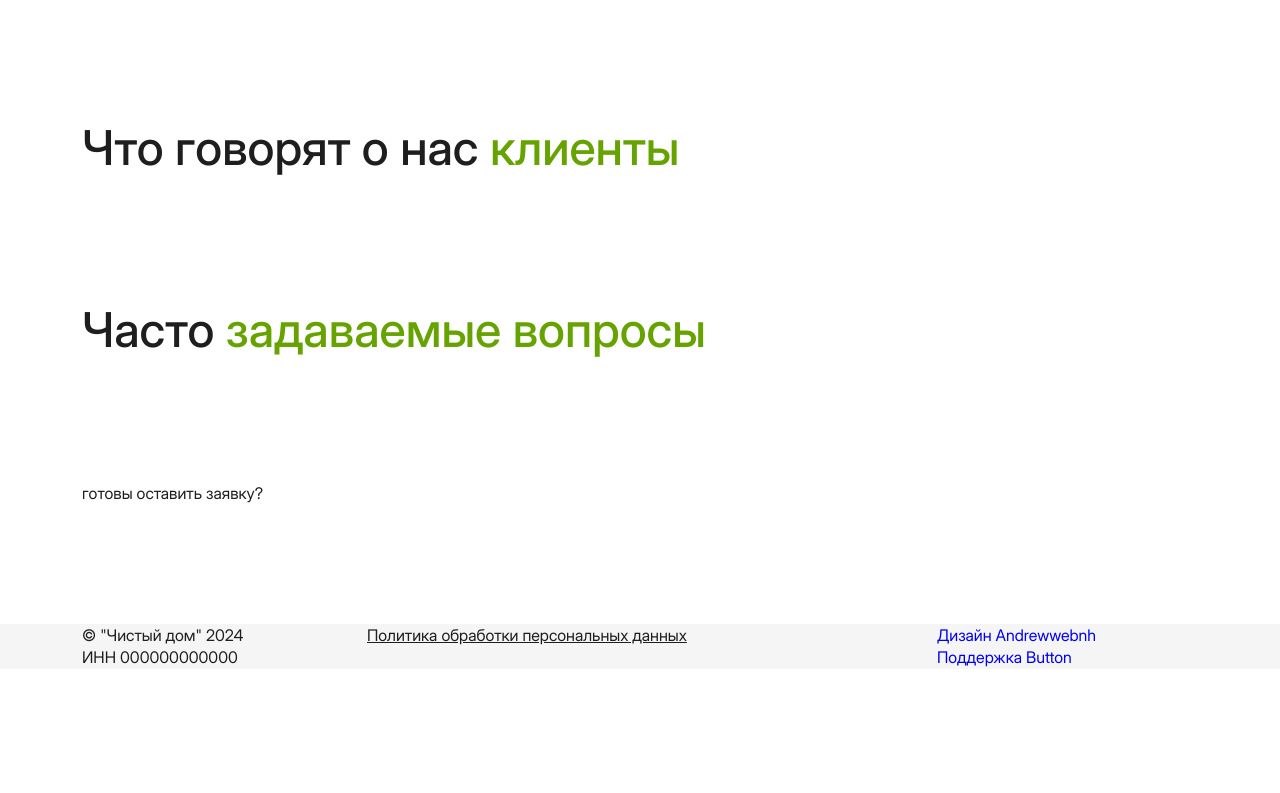
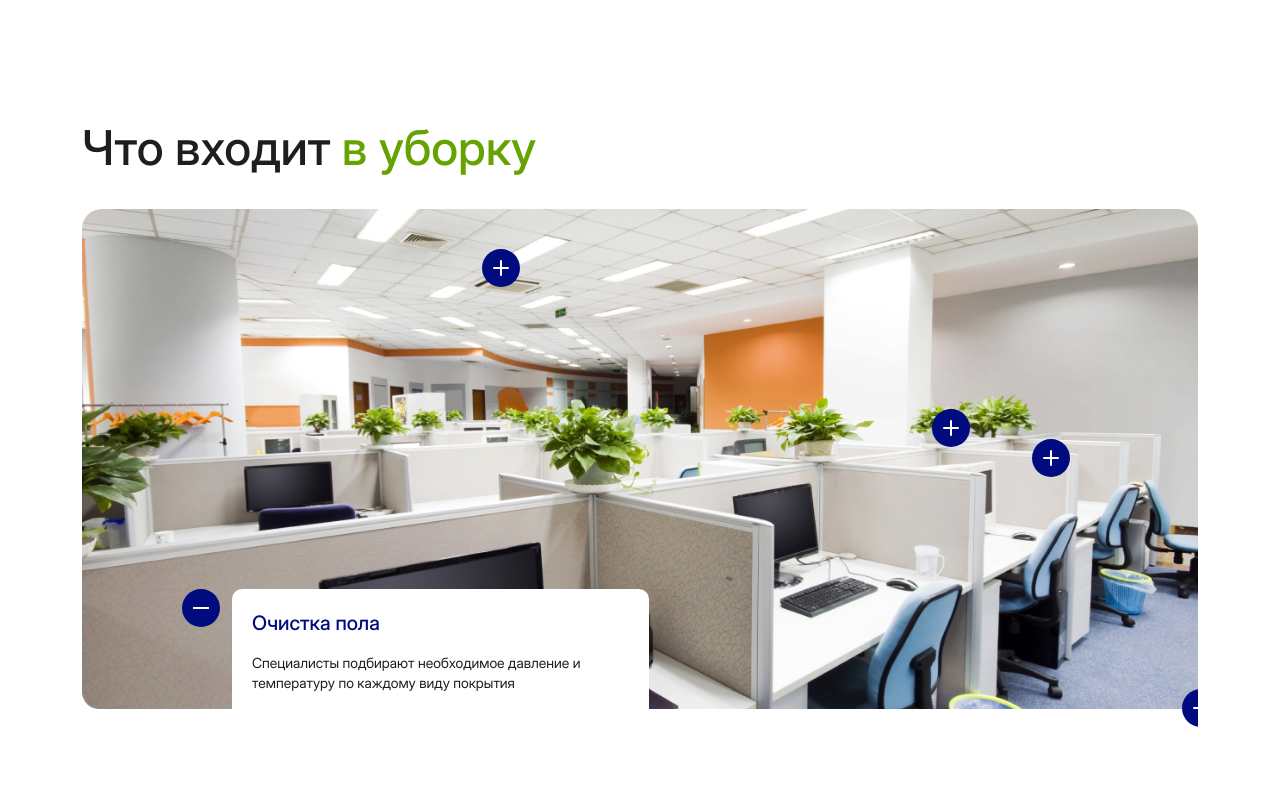
Before and after one commit to motor100/chistydom, a website: page app/1.html in a window 1280 px wide. Shown: the part 4750-5543 px from the top of the page. Before the commit the page ends 5419 px from the top, so only its background shows below. Drawn offline with nearby package versions, Linux system fonts and the light colour scheme; files that its build step writes are made by us from their sources.

Commit message:
What is included section details

```diff
--- a/app/1.html
+++ b/app/1.html
@@ -221,7 +221,52 @@
     </div>
   </div>
 
-
+  <div class="what-is-included-section section">
+    <div class="container">
+      <div class="section-title">Что входит <span class="greencolor">в уборку</span></div>
+      <div class="details">
+        <div class="item ceiling">
+          <div class="plus"></div>
+          <div class="content">
+            <div class="content-title">Очистка пола</div>
+            <div class="content-text">Специалисты подбирают необходимое давление и температуру по каждому виду покрытия</div>
+          </div>
+        </div>
+        <div class="item column">
+          <div class="plus"></div>
+          <div class="content">
+            <div class="content-title">Очистка колонны</div>
+            <div class="content-text">Специалисты подбирают необходимое давление и температуру по каждому виду покрытия</div>
+          </div>
+        </div>
+        <div class="item flower">
+          <div class="plus"></div>
+          <div class="content">
+            <div class="content-title">Очистка цветка</div>
+            <div class="content-text">Специалисты подбирают необходимое давление и температуру по каждому виду покрытия</div>
+          </div>
+        </div>
+        <div class="item chair">
+          <div class="plus"></div>
+          <div class="content">
+            <div class="content-title">Очистка стул</div>
+            <div class="content-text">Специалисты подбирают необходимое давление и температуру по каждому виду покрытия</div>
+          </div>
+        </div>
+        <div class="item floor active">
+          <div class="plus"></div>
+          <div class="content">
+            <div class="content-title">Очистка пола</div>
+            <div class="content-text">Специалисты подбирают необходимое давление и температуру по каждому виду покрытия</div>
+          </div>
+        </div>
+        <div class="image">
+          <img src="/images/uborka-ofisov/what-is-included-bg.jpg" alt="">
+        </div>
+      </div>
+      <div class="form"></div>
+    </div>
+  </div>
 
 
   <div class="testimonials-section section">
--- a/app/styles/sass/main.scss
+++ b/app/styles/sass/main.scss
@@ -366,6 +366,103 @@ ul {
   }
 }
 
+.what-is-included-section {
+  .details {
+    position: relative;
+    height: 580px;
+    border-radius: 20px;
+    overflow: hidden;
+    z-index: 0;
+  }
+  .image {
+    position: absolute;
+    top: 0;
+    left: 0;
+    width: 100%;
+    height: 100%;
+    z-index: 1;
+  }
+  .image img {
+    width: 100%;
+  }
+  .item {
+    position: absolute;
+  }
+  .ceiling {
+    top: 40px;
+    left: 400px;
+  }
+  .column {
+    top: 200px;
+    left: 850px;
+  }
+  .flower {
+    top: 230px;
+    left: 950px;
+  }
+  .chair {
+    top: 480px;
+    left: 1100px;
+  }
+  .floor {
+    top: 380px;
+    left: 100px;
+  }
+  .item .plus {
+    position: absolute;
+    width: 38px;
+    height: 38px;
+    border-radius: 50%;
+    background-color: $bluecolor;
+    cursor: pointer;
+    z-index: 2;
+  }
+  .item .plus::before,
+  .item .plus::after {
+    content: '';
+    position: absolute;
+    top: 18px;
+    left: 11px;
+    width: 16px;
+    height: 2px;
+    border-radius: 2px;
+    background-color: #fff;
+  }
+  .item .plus::after {
+    transform: rotate(90deg);
+    transition: transform .2s;
+  }
+  .item.active .plus::after {
+    transform: rotate(0deg);
+  }
+  .item .content {
+    position: absolute;
+    display: none;
+    width: 417px;
+    height: 144px;
+    border-radius: 10px;
+    background-color: #fff;
+    padding: 20px;
+    z-index: 2;
+  }
+  .item.active .content {
+    display: block;
+  }
+  .floor .content {
+    top: 0;
+    left: 50px;
+  }
+  .content-title {
+    margin: 0 0 16px 0;
+    font-family: 'interdisplay-medium';
+    font-size: 20px;
+    color: $bluecolor;
+  }
+  .content-text {
+    font-size: 14px;
+  }
+}
+
 // footer
 .footer {
   background-color: $beigecolor;
```
Also changed, not shown: app/css/app.min.css, app/images/uborka-ofisov/what-is-included-bg.jpg (added).
